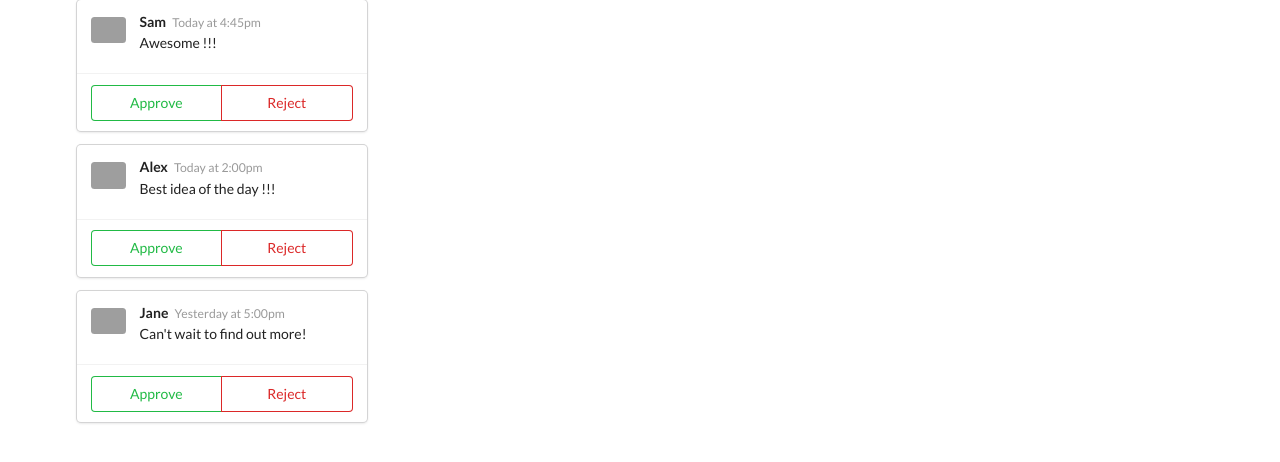
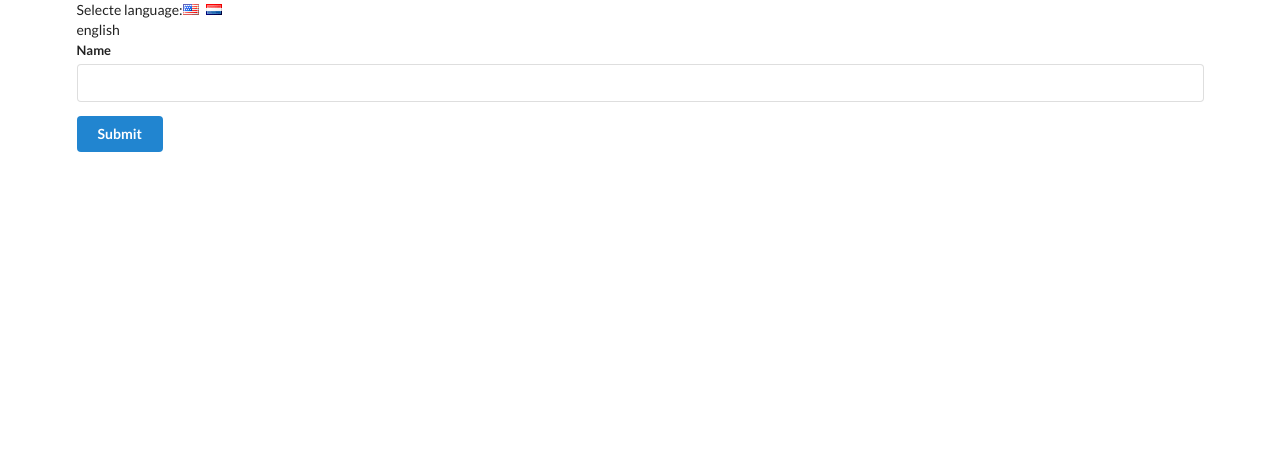
Before and after one commit to XenderMd/Redux, a React (Create React App) app: page / in a window 1280 px wide. Shown: the top 462 px of the page. Built offline with nearby package versions, Linux system fonts and the light colour scheme; grey boxes are pictures that could not be loaded.

Commit message:
Implemented setup

```diff
--- a/src/ApprovalCard.js
+++ /dev/null
@@ -1,33 +0,0 @@
-import React from 'react';
-
-
-const ApprovalCard=(props)=>{
-
-    console.log(props);
-
-    return(
-
-        <div className="ui card">
-
-            <div className = "content">
-                {props.children}
-            </div>
-
-            <div className="extra content">
-                <div className="ui two buttons">
-                    <div className="ui basic green button">
-                        Approve
-                    </div>
-                    <div className="ui basic red button">
-                        Reject
-                    </div>
-                </div>
-            </div>
-
-        </div>
-    );
-
-};
-
-
-export default ApprovalCard;
--- a/src/CommentDetail.js
+++ /dev/null
@@ -1,27 +0,0 @@
-import React from 'react';
-
-const CommentDetail = (props)=> {
-
-    return(
-
-        <div className="comment">
-
-            <a href="/" className="avatar">
-                <img src = {props.image} alt="avatar"></img>
-            </a>
-
-            <div className="content">
-                <a href="/" className="author">{props.author}</a>
-                <div className = "metadata">
-                    <span className="date">{props.timeAgo}</span>
-                </div>
-                <div className = "text"> {props.commentText}</div>
-            </div>
-
-        </div>
-
-    )
-
-}
-
-export default CommentDetail;
--- /dev/null
+++ b/src/components/App.js
@@ -0,0 +1,30 @@
+import React from 'react';
+
+import UserCreate from './UserCreate';
+
+
+class App extends React.Component{
+
+    state={language:'english'};
+
+    onLanguageChange(language){
+        this.setState({language});
+    };
+
+    render(){
+        return(
+            <div className="ui container">
+                <div>
+                    Selecte language:
+                    <i className="flag us" onClick={()=>{this.onLanguageChange('english')}}></i>
+                    <i className="flag nl" onClick={()=>{this.onLanguageChange('dutch')}}></i>
+                </div>
+                {this.state.language}
+                <UserCreate/>
+            </div>
+        )
+    }
+
+}
+
+export default App;
--- /dev/null
+++ b/src/components/Button.js
@@ -0,0 +1,13 @@
+import React from "react";
+
+class Button extends React.Component{
+
+    render(){
+        return(
+            <button className="ui button primary">Submit</button>
+        );
+    };
+
+};
+
+export default Button;
--- /dev/null
+++ b/src/components/Field.js
@@ -0,0 +1,15 @@
+import React from 'react';
+
+
+class Field extends React.Component {
+    render(){
+        return(
+            <div className="field">
+                    <label> Name</label>
+                    <input/>
+            </div>
+        );
+    }
+};
+
+export default Field;
--- /dev/null
+++ b/src/components/UserCreate.js
@@ -0,0 +1,16 @@
+import React from 'react';
+
+import Field from './Field';
+import Button from './Button';
+
+
+const UserCreate=()=>{
+    return(
+        <div className="ui form">
+            <Field></Field>
+            <Button/>
+        </div>
+    );
+};
+
+export default UserCreate;
--- a/src/index.js
+++ b/src/index.js
@@ -3,37 +3,8 @@
 import React from 'react';
 import ReactDOM from 'react-dom';
 
-import CommentDetail from './CommentDetail';
-import ApprovalCard from './ApprovalCard';
+import App from './components/App'
 
-import faker from 'faker';
-
-if (module.hot) {
-    module.hot.accept();
-  }
-
-
-//Create react component
-const App = function(){
-
-    return (
-        <div className="ui container comments">
-
-            <ApprovalCard>
-                <CommentDetail author="Sam" timeAgo="Today at 4:45pm" image={faker.image.avatar()} commentText="Awesome !!!"/>
-            </ApprovalCard>
-
-            <ApprovalCard>
-                <CommentDetail author="Alex" timeAgo="Today at 2:00pm" image={faker.image.avatar()} commentText="Best idea of the day !!!"/>
-            </ApprovalCard>
-
-            <ApprovalCard>
-                <CommentDetail author="Jane" timeAgo="Yesterday at 5:00pm" image={faker.image.avatar()} commentText="Can't wait to find out more!"/>
-            </ApprovalCard>
-
-        </div>
-    );
-};
 
 
 
```
Also changed, not shown: 1 other file (tests, documents, lock files or other folders).
